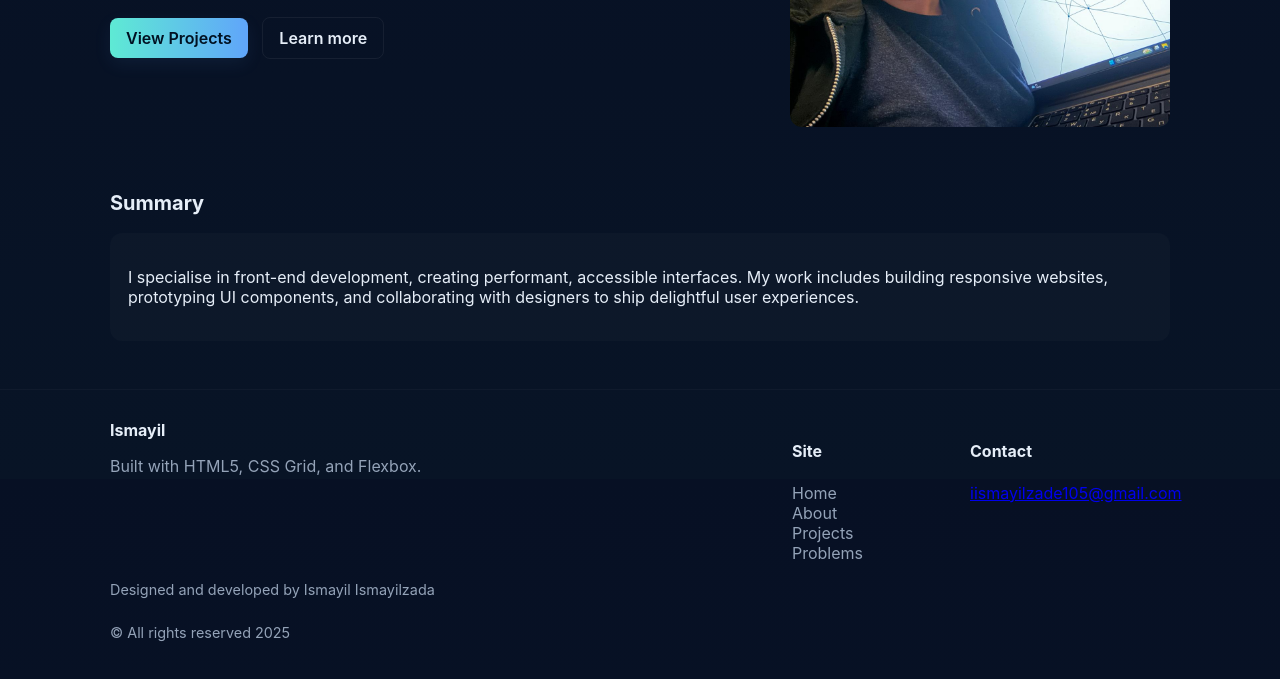
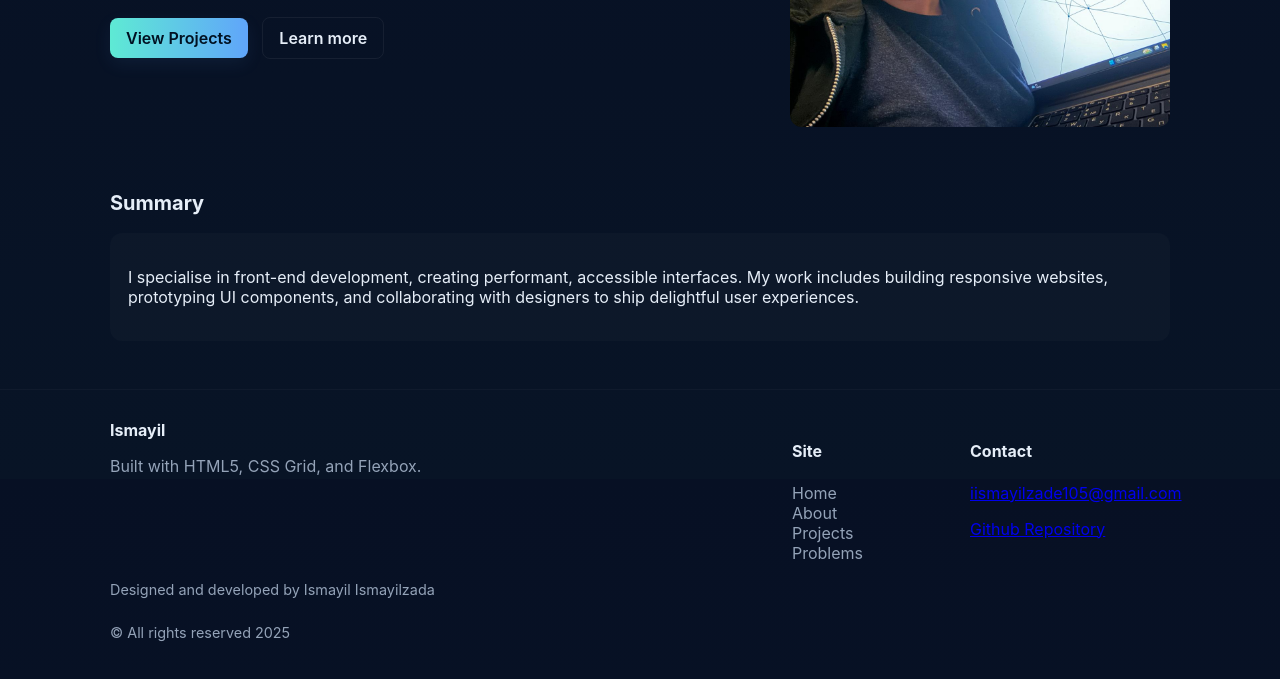
Before and after one commit to ismayil282/ismayil282, a plain HTML site: page index.html in a window 1280 px wide. Shown: the part 321-1000 px from the top of the page. Drawn offline with Linux system fonts and the light colour scheme.

Commit message:
repo link

```diff
--- a/partials/footer.html
+++ b/partials/footer.html
@@ -16,6 +16,7 @@
     <div class="footer-contact">
       <h4>Contact</h4>
       <p><a href="mailto:iismayilzade105@gmail.com">iismayilzade105@gmail.com</a></p>
+      <p><a href="https://github.com/ismayil282/ismayil282">Github Repository</a></p>
     </div>
   </div>
   <div class="container copyright"><span id="2025"></span> Designed and developed by Ismayil Ismayilzada</div>
```
